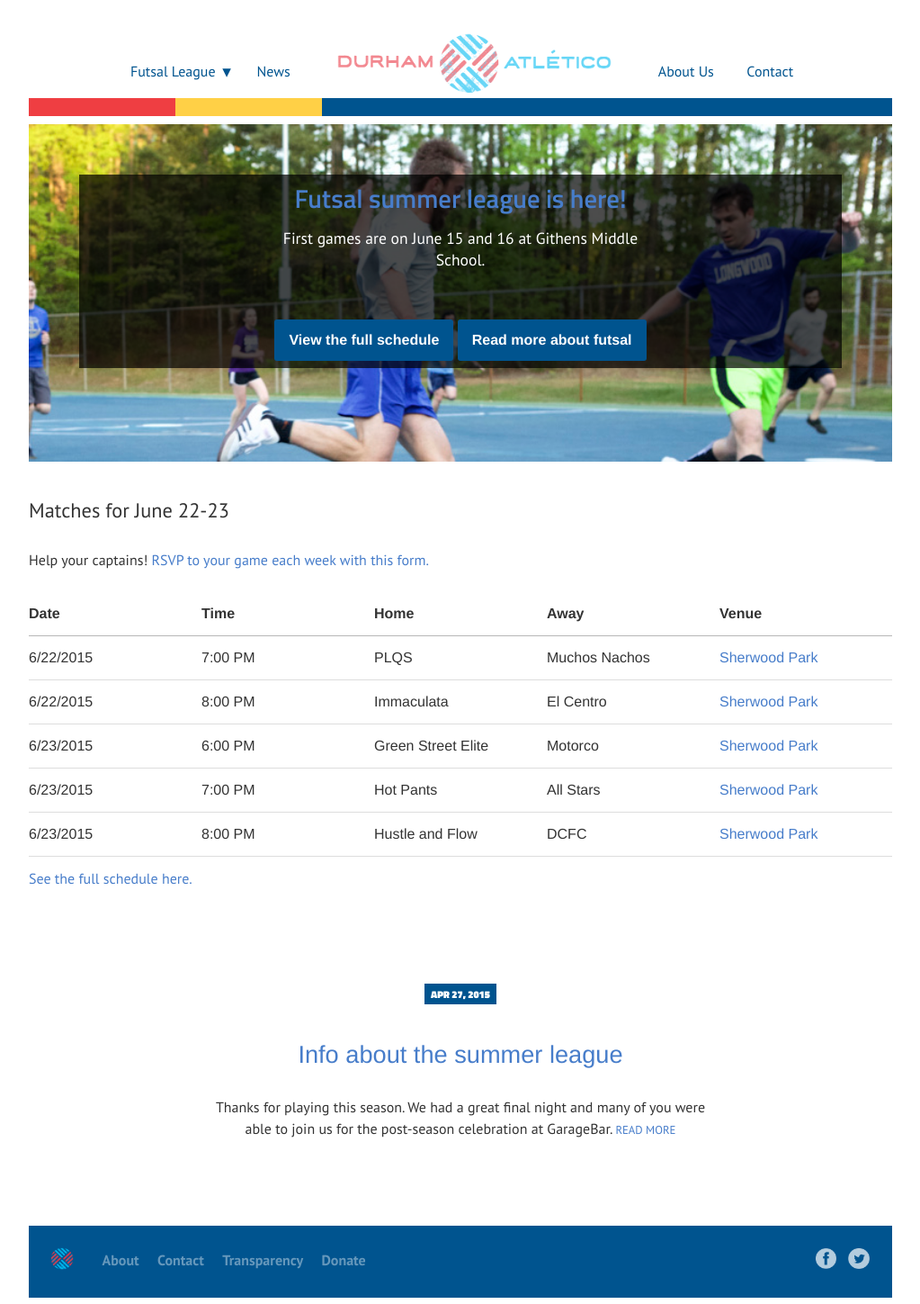
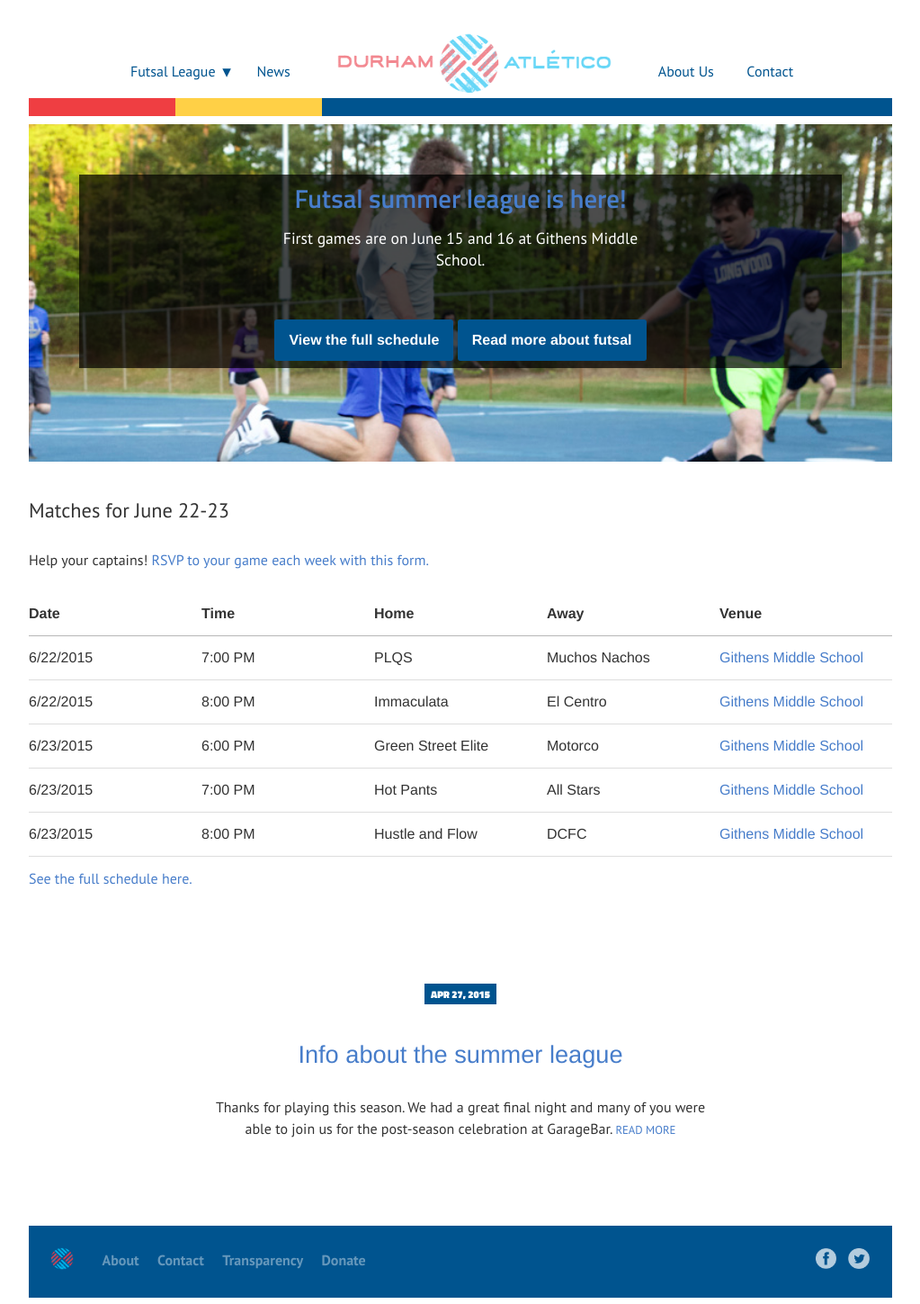
Before and after one commit to durhamatletico/durhamatletico.github.io, a Jekyll site: the page built from index.html, in a window 1280 px wide. Shown: the whole page at 90% size, without its empty margins (128-1151 px from the left). Built offline with Jekyll 4.4.1, drawn with Linux system fonts in a browser that asks for light colours.

Commit message:
Move to Githens

```diff
--- a/_data/2015/summer/week.json
+++ b/_data/2015/summer/week.json
@@ -1,11 +1,11 @@
 [
-{"Date":"6/22/2015","Time":"7:00 PM","Team 1":"PLQS","Team 2":"Muchos Nachos","Default venue":"Sherwood Park","Team 1 score":"","Team 2 score":""}
+{"Date":"6/22/2015","Time":"7:00 PM","Team 1":"PLQS","Team 2":"Muchos Nachos","Default venue":"Githens Middle School","Team 1 score":"","Team 2 score":""}
 ,
-{"Date":"6/22/2015","Time":"8:00 PM","Team 1":"Immaculata","Team 2":"El Centro","Default venue":"Sherwood Park","Team 1 score":"","Team 2 score":""}
+{"Date":"6/22/2015","Time":"8:00 PM","Team 1":"Immaculata","Team 2":"El Centro","Default venue":"Githens Middle School","Team 1 score":"","Team 2 score":""}
 ,
-{"Date":"6/23/2015","Time":"6:00 PM","Team 1":"Green Street Elite","Team 2":"Motorco","Default venue":"Sherwood Park","Team 1 score":"","Team 2 score":""}
+{"Date":"6/23/2015","Time":"6:00 PM","Team 1":"Green Street Elite","Team 2":"Motorco","Default venue":"Githens Middle School","Team 1 score":"","Team 2 score":""}
 ,
-{"Date":"6/23/2015","Time":"7:00 PM","Team 1":"Hot Pants","Team 2":"All Stars","Default venue":"Sherwood Park","Team 1 score":"","Team 2 score":""}
+{"Date":"6/23/2015","Time":"7:00 PM","Team 1":"Hot Pants","Team 2":"All Stars","Default venue":"Githens Middle School","Team 1 score":"","Team 2 score":""}
 ,
-{"Date":"6/23/2015","Time":"8:00 PM","Team 1":"Hustle and Flow","Team 2":"DCFC","Default venue":"Sherwood Park","Team 1 score":"","Team 2 score":""}
+{"Date":"6/23/2015","Time":"8:00 PM","Team 1":"Hustle and Flow","Team 2":"DCFC","Default venue":"Githens Middle School","Team 1 score":"","Team 2 score":""}
 ]
--- a/_scripts/process.py
+++ b/_scripts/process.py
@@ -34,7 +34,6 @@ for team in teams:
             else:
                 team_data[team]['losses'] += 1
 
-pprint.pprint(team_data)
 # Calculate goal differential
 for team in teams:
     team_data[team]['goal_differential'] = team_data[team]['goals_for'] - team_data[team]['goals_against']
```
